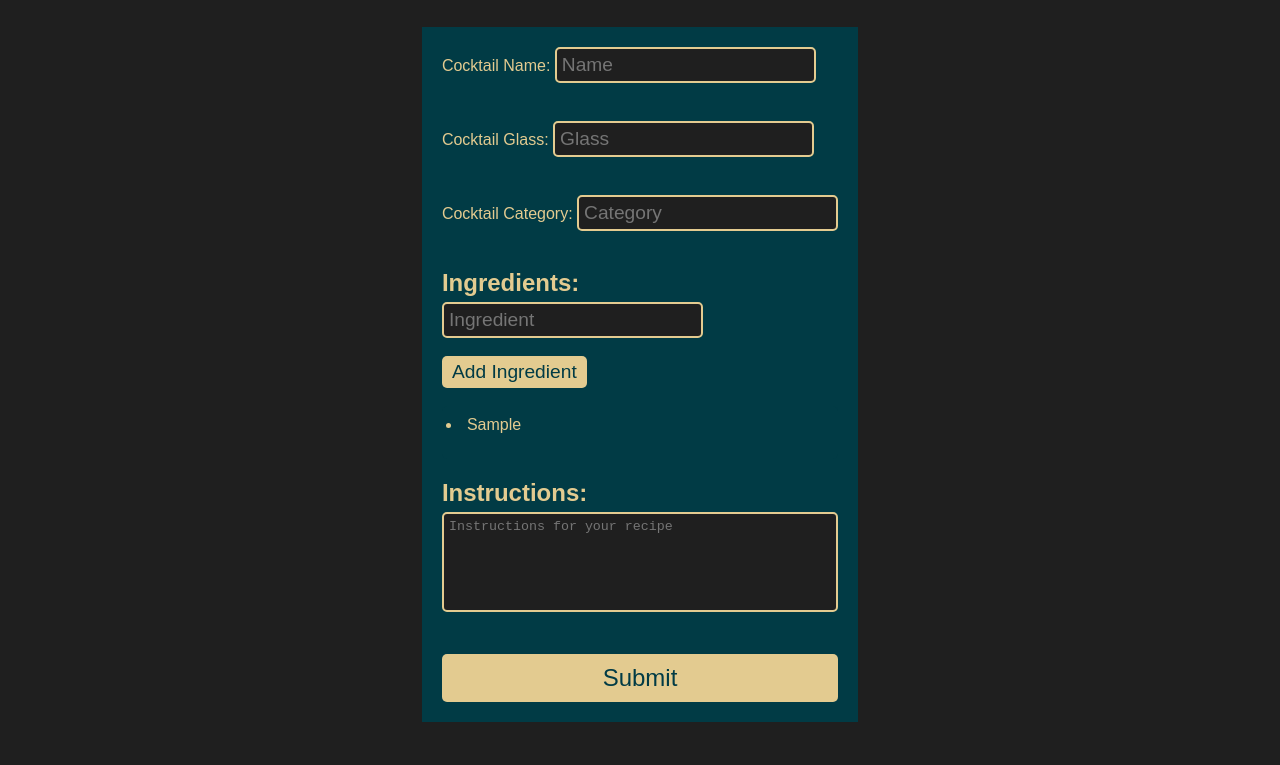
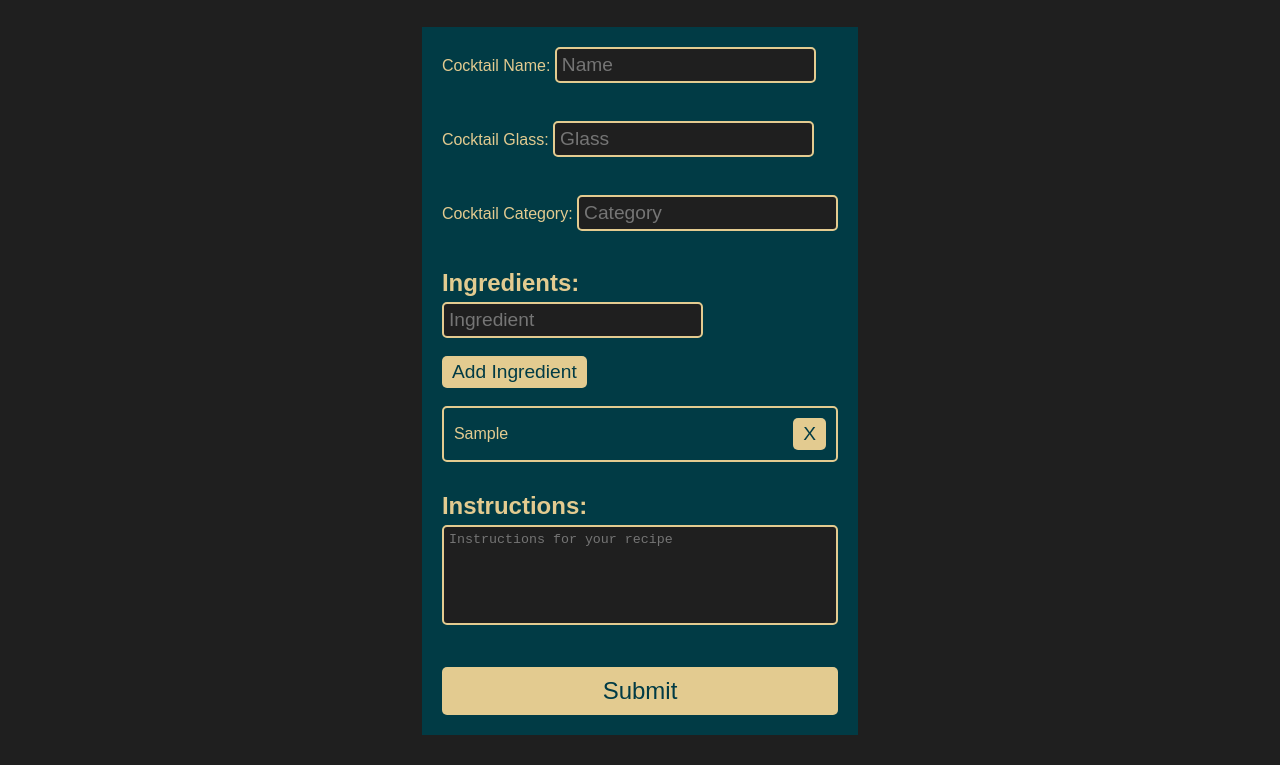
Before and after one commit to Jesus-Avila/Javascript-Eksamen, a plain HTML site: page myrecipe.html in a window 1280 px wide. Both pictures are taken after typing "Sample" into the empty fields and a click on the button "Add Ingredient". Shown: the part 166-931 px from the top of the page. Drawn offline with Linux system fonts and the light colour scheme.

Commit message:
add delete button to list of ingredients

```diff
--- a/css/myrecipe.css
+++ b/css/myrecipe.css
@@ -53,13 +53,29 @@ input:focus {
 }
 
 #ingredientListContainer ul {
-    padding: 5px 0 20px 20px;
     background-color: var(--primary-color);
     border-radius: 5px;
 }
 
 #ingredientListContainer ul li {
-    padding: 5px;
+    padding: 10px;
+    margin-bottom: 10px;
+    list-style: none;
+    border: 2px solid var(--secondary-color);
+    border-radius: 5px;
+    display: flex;
+    justify-content: space-between;
+    align-items: center;
+}
+
+#ingredientListContainer ul li button {
+    background-color: var(--secondary-color);
+    color: var(--primary-color);
+    padding: 5px 10px;
+    border: none;
+    cursor: pointer;
+    font-size: 1.2rem;
+    border-radius: 5px;
 }
 
 .add-button {
--- a/js/cocktail.js
+++ b/js/cocktail.js
@@ -2,6 +2,7 @@ import { fetchSpecificCocktail } from './api.js';
 import { createAddDeleteButton } from './buttons.js';
 import { fetchSpecificUserCreatedCocktail } from './user/user-recipes.js';
 
+let cocktailIDLength;
 
 // Get the cocktail data from the API using the ID
 document.addEventListener('DOMContentLoaded', async () => {
@@ -10,7 +11,7 @@ document.addEventListener('DOMContentLoaded', async () => {
     const urlParams = new URLSearchParams(queryString);
     const cocktailID = parseInt(urlParams.get('id'));
     const cocktailIDString = cocktailID.toString();
-    const cocktailIDLength = cocktailIDString.length;
+    cocktailIDLength = cocktailIDString.length;
 
     // Handle the case where the cocktail is from the user's created recipes
     let cocktail;
--- a/js/user/user-recipes.js
+++ b/js/user/user-recipes.js
@@ -46,6 +46,8 @@ const populateForm = (recipe) => {
     ingredients.forEach((ingredient) => {
         const li = document.createElement('li');
         li.textContent = ingredient;
+        const deleteButton = createDeleteIngredientButton();
+        li.appendChild(deleteButton);
         ingredientList.appendChild(li);
     });
 }
@@ -76,7 +78,7 @@ const addEventLstenerToAddIngredientButton = () => {
             const deleteButton = createDeleteIngredientButton();
             li.appendChild(deleteButton);
             ingredientList.appendChild(li);
-            // ingredientInput.value = '';
+            ingredientInput.value = '';
         }
 
     });
@@ -86,11 +88,14 @@ const addEventLstenerToAddIngredientButton = () => {
 // Create delete ingredient button
 const createDeleteIngredientButton = () => {
     const deleteButton = document.createElement('button');
-    deleteButton.textContent = 'Delete';
+    deleteButton.textContent = 'X';
     deleteButton.classList.add('delete-ingredient-button');
     deleteButton.addEventListener('click', (e) => {
+        e.preventDefault();
+        const li = e.target.parentElement;
         ingredientList.removeChild(li);
     });
+    return deleteButton;
 }
 
 // Submit form to create a new cocktail
@@ -112,7 +117,7 @@ const addEventLstenerToForm = () => {
         const ingredients = [];
         const ingredientItems = ingredientList.querySelectorAll('li');
         ingredientItems.forEach((item) => {
-            const ingredientName = item.textContent;
+            const ingredientName = item.firstChild.textContent;
             const ingredientKey  = `strIngredient${ingredientCounter++}`;
             cocktailData[ingredientKey] = ingredientName;
             ingredients.push(ingredientName);
@@ -141,9 +146,6 @@ const addEventLstenerToForm = () => {
             // Post the cocktail data to the database
             await postRequestRecipe(cocktailData);
         }
-
-        // // Post the cocktail data to the database
-        // await postRequestRecipe(cocktailData);
 
         // Send user to mypage
         window.location.href = "mypage.html";
@@ -209,6 +211,28 @@ const putRequestRecipe = async (data, idDrink) => {
     }
 }
 
+// Delete request to remove a user-created cocktail from the database
+// export const deleteRequestRecipe = async (idDrink) => {
+//     const userUUID = await getUuid();
+//     const drinkUUID = await fetchUUID(idDrink, userUUID);
+//     const link = `https://crudapi.co.uk/api/v1/user-${userUUID}-recipes/${drinkUUID}`;
+//     try {
+//         const response = await fetch(link, {
+//             method: "DELETE",
+//             headers: {
+//                 "Content-Type": "application/json",
+//                 "Authorization": "Bearer " + key,
+//             },
+//         });
+//         if (!response.ok) {
+//             throw new Error("Network response was not ok");
+//         }
+//         console.log("Cocktail deleted successfully");
+//     } catch (error) {
+//         console.error("There was a problem", error);
+//     }
+// }
+
 
 // Get request to retrieve all user-created cocktails from the database
 export const fetchAllUserCreatedCocktails = async (uuid) => {
```
Also changed, not shown: js/buttons.js (+7 -0 lines).
